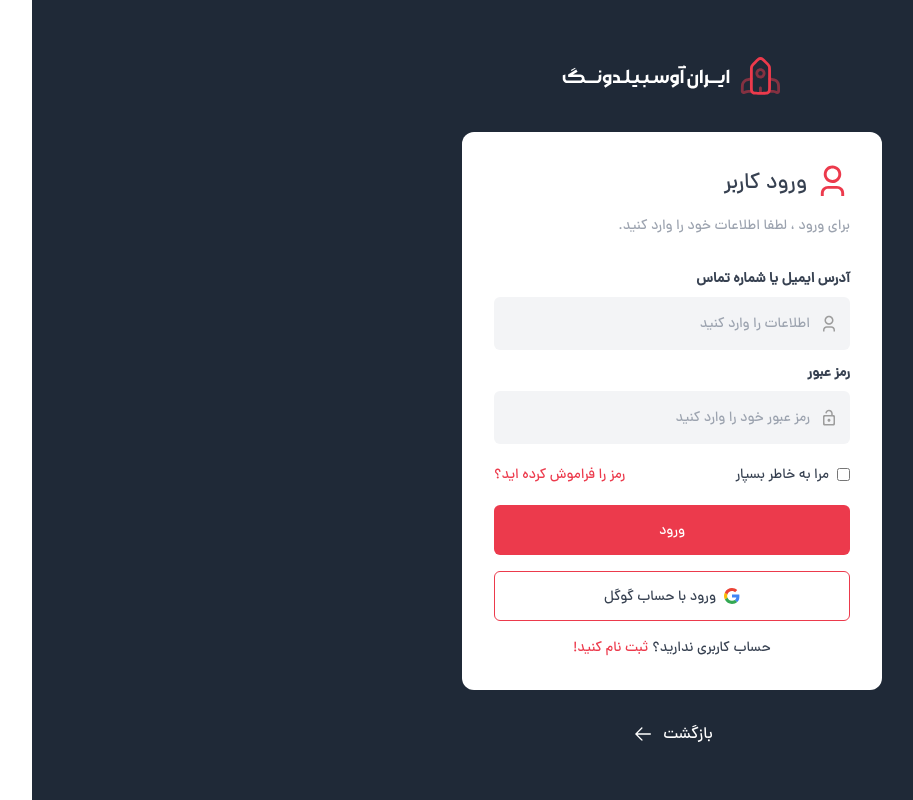
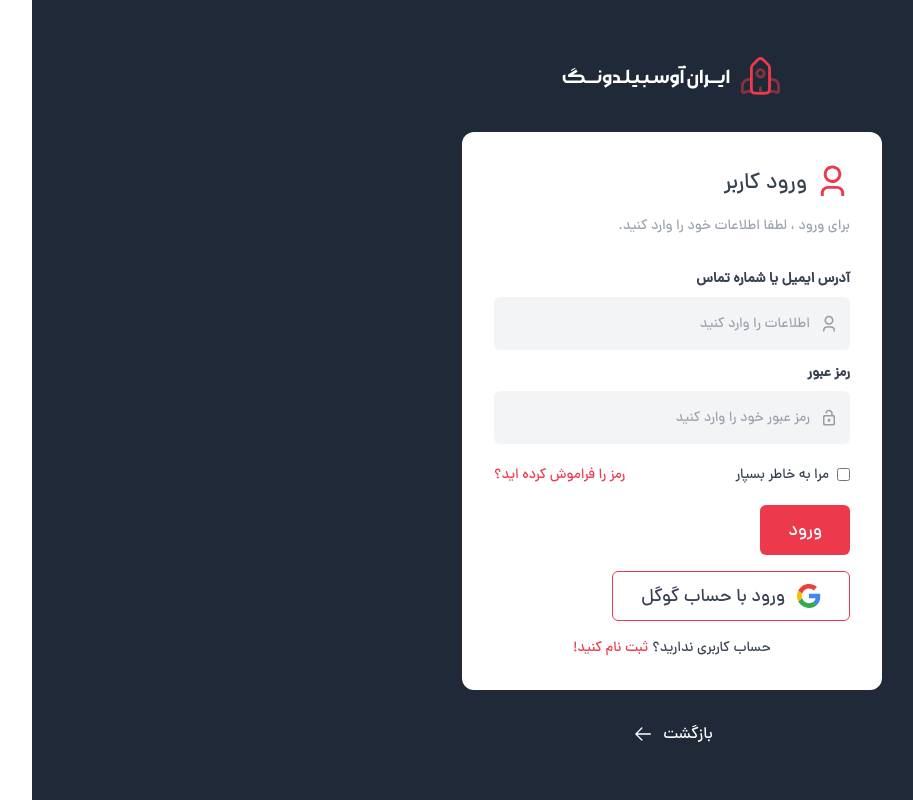
Before and after one commit to alimansoo/IranAusbildungFront, a React (Create React App) app: page /login in a window 1280 px wide. Shown: the whole page, without its empty margins (177-1090 px from the left). Built offline with nearby package versions, Linux system fonts and the light colour scheme.

Commit message:
develope button component

```diff
--- a/src/components/button.jsx
+++ b/src/components/button.jsx
@@ -1,6 +1,5 @@
-import React from 'react'
-import { objectConvert } from '../util/functions'
-// import PropTypes from 'prop-types';
+import React from 'react';
+import { objectConvert } from '../util/functions';
 
 const buttonStyles = {
   primary: {
@@ -22,27 +21,37 @@
     color: 'text-gray-600',
     fontWeight: 'font-bold',
   },
+  textonly: {
+    background: 'bg-transparent hover:bg-gray-100',
+    color: 'text-gray-700'
+  }
 }
 
 const buttonSizes = {
   small: {
     height: 'h-[36px]',
-    padding: 'px-4',
-    fontSize: 'text-label-sm',
+    padding: 'px-3',
+    fontSize: 'text-sm',
     gap: 'gap-1',
   },
   medium: {
     height: 'h-[42px]',
     padding: 'px-5',
-    fontSize: 'text-body-base',
+    fontSize: 'text-base',
     gap: 'gap-2',
   },
   large: {
     height: 'h-[50px]',
     padding: 'px-7',
-    fontSize: 'text-label-lg',
+    fontSize: 'text-lg',
     gap: 'gap-2',
   },
+}
+
+const iconSizes = {
+  small: 'w-[20px] h-[20px]',
+  medium: 'w-[24px] h-[24px]',
+  large: 'w-[28px] h-[28px]',
 }
 
 function Button({
@@ -67,7 +76,7 @@
       {iconOnly ? '':''}
       {type === 'link' ? (
         <a
-          className={`inline-flex items-center justify-center relative rounded-md ${objectConvert(
+          className={`inline-flex items-center justify-center relative rounded-lg ${objectConvert(
             buttonSizes[size]
           )} ${
             disabled ? ` !bg-gray-500` : objectConvert(buttonStyles[styleVariant])
@@ -86,7 +95,7 @@
         <button
           onClick={onClick}
           disabled={disabled}
-          className={`inline-flex items-center justify-center relative rounded-md ${objectConvert(
+          className={`inline-flex items-center justify-center relative rounded-md w-max ${objectConvert(
             buttonSizes[size]
           )} ${
             disabled
@@ -100,6 +109,7 @@
             rightIcon={rightIcon}
             leftIcon={leftIcon}
             loading={loading}
+            size={size}
           />
         </button>
       )}
@@ -107,18 +117,18 @@
   )
 }
 
-function ContentBtn({ children, rightIcon, leftIcon, loading }) {
+function ContentBtn({ children, rightIcon, leftIcon, loading, size }) {
   return (
     <>
       {loading !== undefined && loading ? (
         <div className="absolute top-0 left-0 right-0 bottom-0 flex items-center">
-          Loading...
+          loading ...
         </div>
       ) : (
         ''
       )}
       {leftIcon ? (
-        <div className="flex w-[16px] h-[16px] items-center content-center">
+        <div className={`flex ${iconSizes[size]} items-center content-center`}>
           {leftIcon}
         </div>
       ) : (
@@ -126,7 +136,7 @@
       )}
       {children}
       {rightIcon ? (
-        <div className="flex w-[16px] h-[16px] items-center content-center">
+        <div className={`flex ${iconSizes[size]} items-center content-center`}>
           {rightIcon}
         </div>
       ) : (
```
